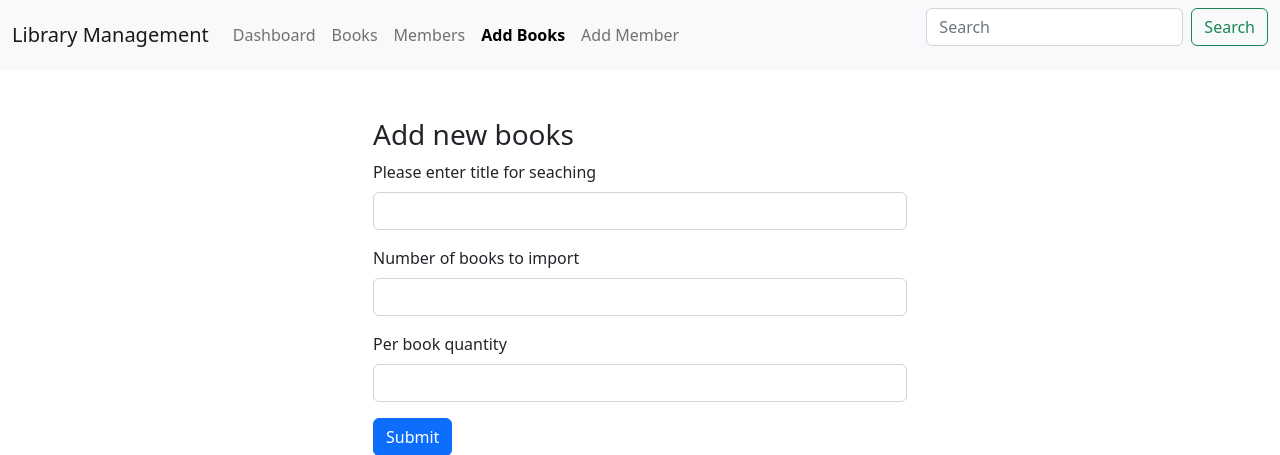
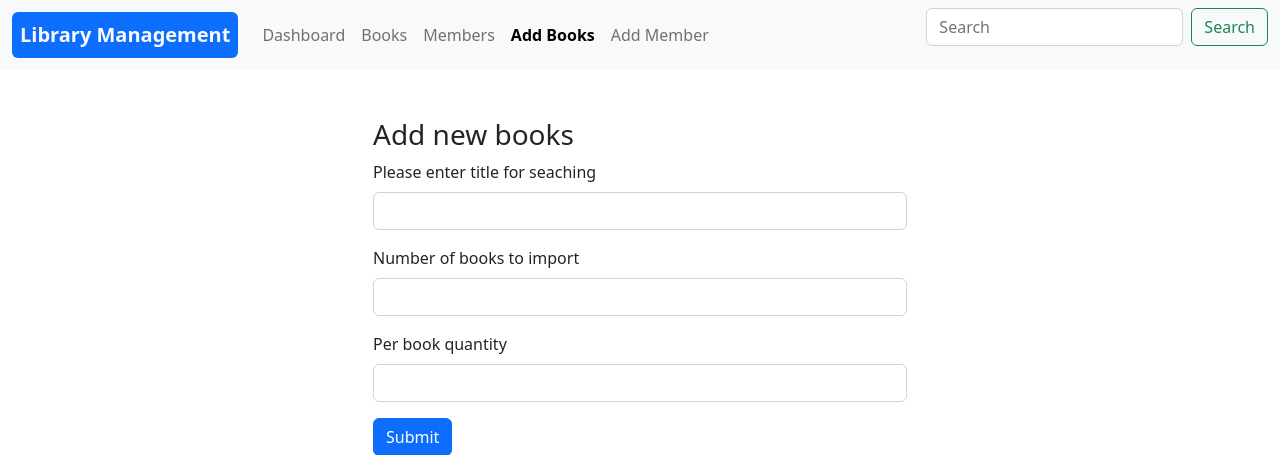
Before and after one commit to myselfims/Library-Management-System-Django, a Django app: page /addbooks/ in a window 1280 px wide. Shown: the top 455 px of the page. Run offline with Django 4.2, Linux system fonts and the light colour scheme.

Commit message:
screenshot added

```diff
--- a/templates/index.html
+++ b/templates/index.html
@@ -9,7 +9,7 @@
     <header>
         <nav class="navbar navbar-expand-lg bg-light">
             <div class="container-fluid">
-              <a class="navbar-brand" href="/dashboard/">Library Management</a>
+              <a class="navbar-brand fw-bold bg-primary p-2 rounded text-light" href="/dashboard/">Library Management</a>
               <button class="navbar-toggler" type="button" data-bs-toggle="collapse" data-bs-target="#navbarSupportedContent" aria-controls="navbarSupportedContent" aria-expanded="false" aria-label="Toggle navigation">
                 <span class="navbar-toggler-icon"></span>
               </button>
```
Also changed, not shown: 7 other files.
